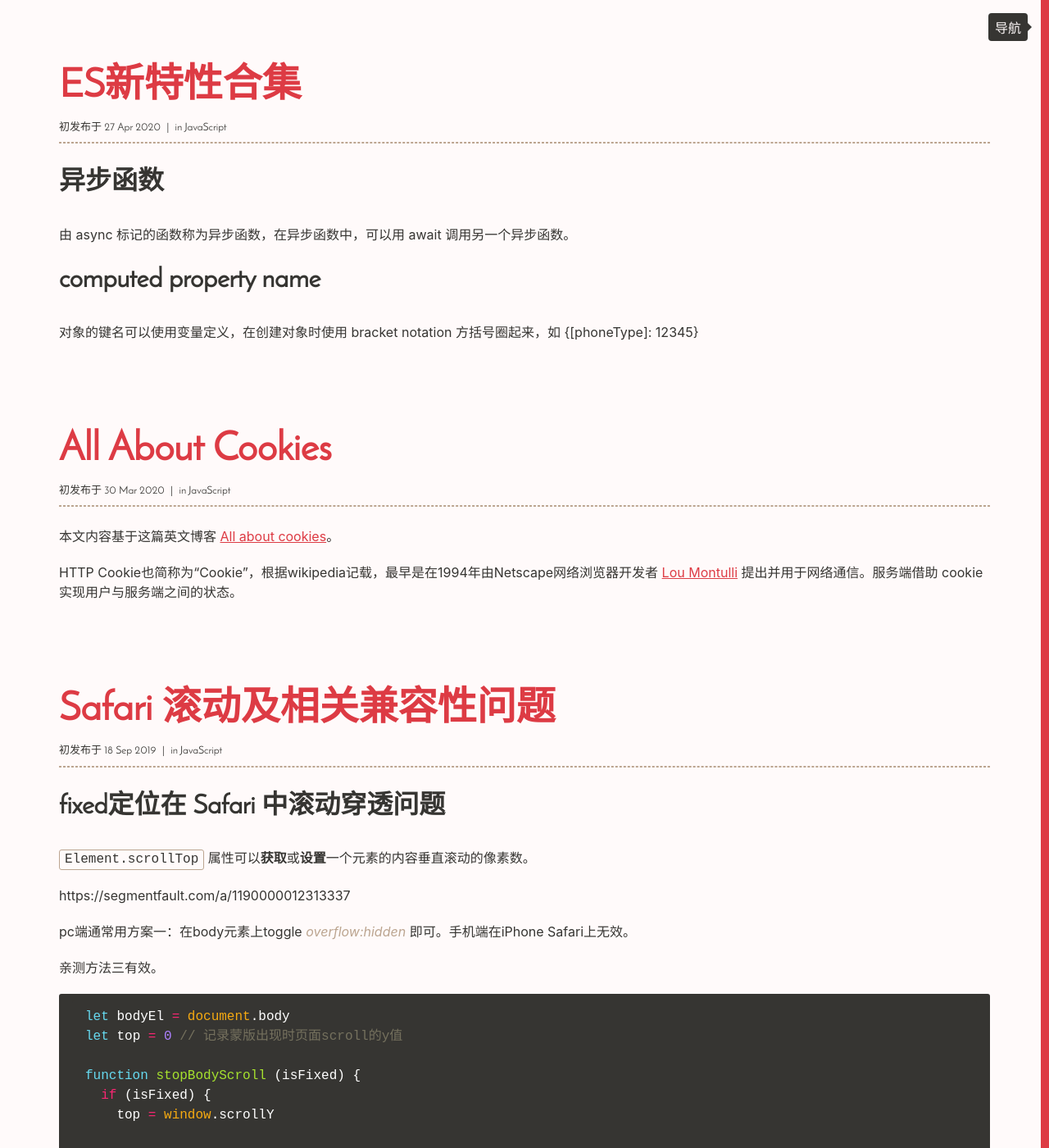
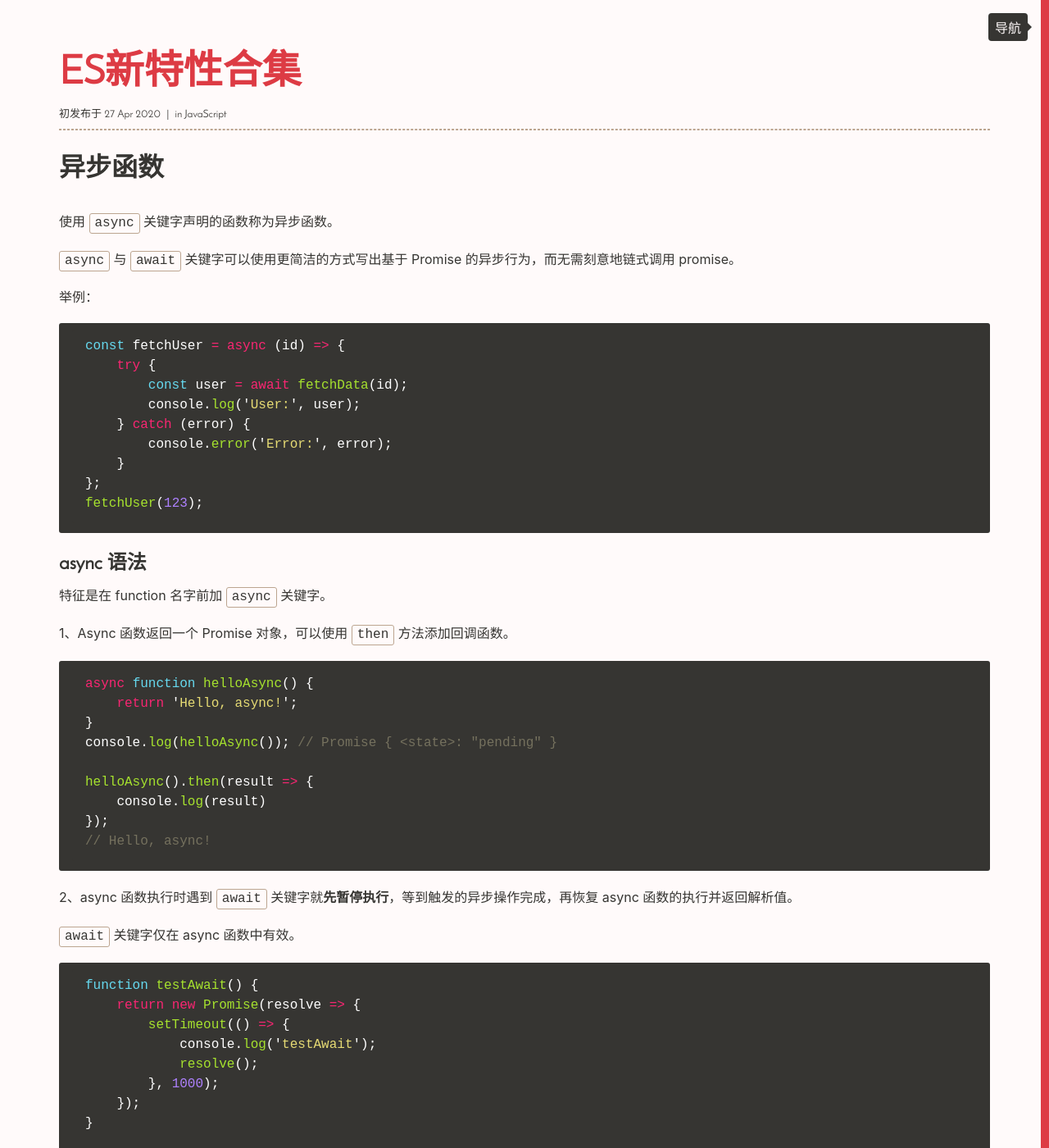
Before and after one commit to Vivi-wu/dive-into-web, a Jekyll site: the page built from JavaScript/index.html, in a window 1280 px wide and 1400 px high, scrolled down 7215 px. Shown: the whole window at 82% size. Built offline with Jekyll 4.4.1, drawn with Linux system fonts in a browser that asks for light colours; some of the changed text lies outside the part shown.

Commit message:
add 更新es6异步函数和模块相关的博文

````diff
--- a/_posts/2020-04-27-ES-next.markdown
+++ b/_posts/2020-04-27-ES-next.markdown
@@ -5,7 +5,65 @@
 
 ## 异步函数
 
-由 async 标记的函数称为异步函数，在异步函数中，可以用 await 调用另一个异步函数。
+使用 `async` 关键字声明的函数称为异步函数。
+
+`async` 与 `await` 关键字可以使用更简洁的方式写出基于 Promise 的异步行为，而无需刻意地链式调用 promise。
+
+举例：
+
+```js
+const fetchUser = async (id) => {
+    try {
+        const user = await fetchData(id);
+        console.log('User:', user);
+    } catch (error) {
+        console.error('Error:', error);
+    }
+};
+fetchUser(123);
+```
+
+### async 语法
+
+特征是在 function 名字前加 `async` 关键字。
+
+1、Async 函数返回一个 Promise 对象，可以使用 `then` 方法添加回调函数。
+
+```js
+async function helloAsync() {
+    return 'Hello, async!';
+}
+console.log(helloAsync()); // Promise { <state>: "pending" }
+
+helloAsync().then(result => {
+    console.log(result)
+});
+// Hello, async!
+```
+
+2、async 函数执行时遇到 `await` 关键字就**先暂停执行**，等到触发的异步操作完成，再恢复 async 函数的执行并返回解析值。
+
+`await` 关键字仅在 async 函数中有效。
+
+```js
+function testAwait() {
+    return new Promise(resolve => {
+        setTimeout(() => {
+            console.log('testAwait');
+            resolve();
+        }, 1000);
+    });
+}
+
+async function helloAsync() {
+    await testAwait();
+    console.log('helloAsync');
+}
+
+helloAsync();
+// testAwait
+// helloAsync
+```
 
 ## computed property name
 
--- a/_posts/2021-02-23-JavaScript-Modules.markdown
+++ b/_posts/2021-02-23-JavaScript-Modules.markdown
@@ -2,17 +2,52 @@
 title:  "JavaScript模块化"
 category: JavaScript
 ---
-将 JS 分成独立的模块，在需要时引入。
+## ES Modules
+
+ES6 模块是一种在JavaScript中定义和导出可重用代码的标准化方法。
+
++ 使用 `import` 和 `export` 关键字来定义和导出代码。
++ 可以在应用程序中按需加载。
++ 提供了一种在应用程序中管理依赖项的方式，使代码更易维护和扩展。
+
+<!--more-->
 
 注意，模块的功能被引入单一脚本的作用域，它们非全局作用域可见。
 
-## ES Modules
+## 语法
 
-现代浏览器原生支持模块功能。一个js文件即一个 module。
+现代浏览器原生支持模块功能。一个.js文件即一个 module。
 
-在想要导出模块 item 前加 `export`，通过 `import` 语句在 `{}` 中以逗号分隔引入需要的功能。
+在一个文件中，可以有多个 export、import，但只能有一个 `export default`。
 
-<!--more-->
+通过 `export` 方式导出，在 `import` 导入时，要加 `{}` 且以逗号分隔引入需要的功能。`export default` 导出则不需要。
+
+export default向外暴露的成员，可以使用任意变量来接收。
+
+```js
+// app.js
+export function myLogger(msg) {
+  console.log('myLogger:', msg);
+}
+export class MyClass {
+  constructor() {
+    ...
+  }
+}
+// MyDefaultExport.js
+export default function myFunction() {
+  ...
+}
+
+// main.js
+import { myLogger, MyClass } from 'app.js';
+import MyDefaultComponent from './MyDefaultExport';
+
+const MyComponent = () => {};
+export default MyComponent;
+```
+
+## 实例
 
 通过以下方式在 html 中引入模块文件。
 ```html
````
